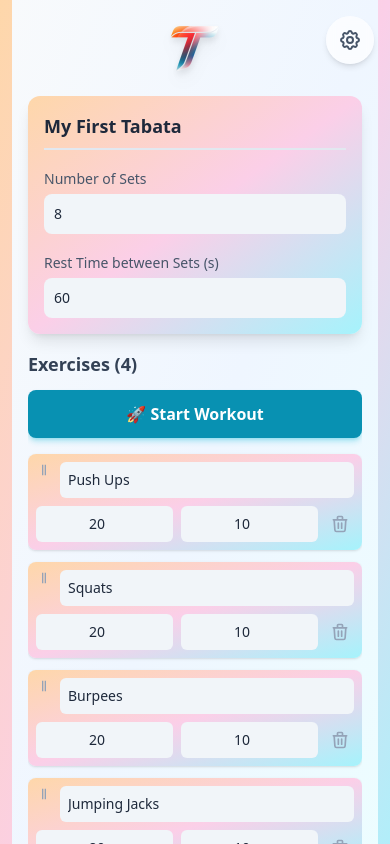
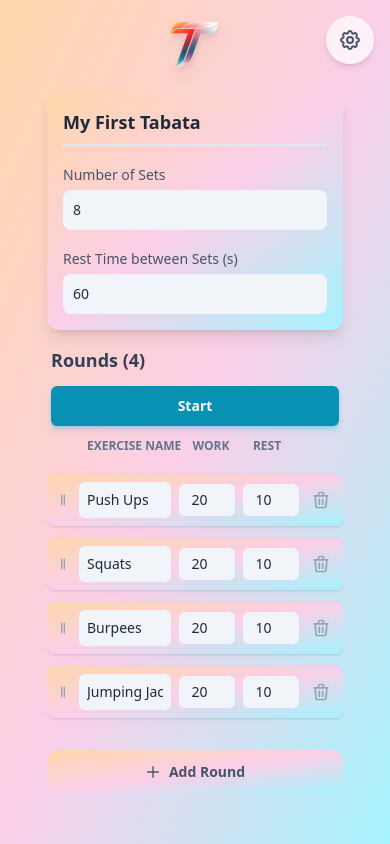
Before and after one commit to Chandigarh-coder/tabata-timer-pro, a React (Vite) app: page / in a window 390 px wide. Built offline with nearby package versions, Linux system fonts and the light colour scheme.

Commit message:
RESPONSIVE

```diff
--- a/components/TimerDisplay.tsx
+++ b/components/TimerDisplay.tsx
@@ -402,21 +402,21 @@ const TimerDisplay: React.FC<TimerDisplayProps> = ({
   const sonicPhaseBase = sonicPhase === 'listen' ? 60 * 60 : 10 * 60;
 
   return (
-    <div className="min-h-screen bg-gradient-to-br from-slate-50 via-blue-50 to-cyan-50 dark:from-slate-900 dark:via-slate-900 dark:to-slate-800 flex flex-col items-center justify-center px-4 sm:px-6 lg:px-8 py-6 gap-4 sm:gap-6 overflow-x-hidden">
+    <div className="flex flex-col items-center justify-center min-h-[100svh] px-3 sm:px-4 py-0 sm:py-0 gap-2 sm:gap-3 overflow-x-hidden">
       {/* Sonic Mode status bar */}
       {isSonicModeActive && (
-        <div className="w-full max-w-sm sm:max-w-md lg:max-w-lg bg-slate-100 dark:bg-slate-800 rounded-xl p-3 sm:p-4 shadow-lg mx-auto">
-          <div className="flex justify-between items-center mb-2">
-            <span className="text-sm sm:text-base font-medium text-slate-700 dark:text-slate-300 truncate">
+        <div className="w-full max-w-[18rem] bg-slate-100 dark:bg-slate-800 rounded-lg p-1.5 mb-2 mx-auto">
+          <div className="flex justify-between items-center mb-1">
+            <span className="text-sm font-medium text-slate-700 dark:text-slate-300 truncate">
               Sonic Mode: {sonicPhase === 'listen' ? 'Active' : 'Ear Rest'}
             </span>
-            <span className="text-xs sm:text-sm text-slate-500 dark:text-slate-400 font-mono">
+            <span className="text-xs text-slate-500 dark:text-slate-400">
               {Math.floor(sonicTimeLeft / 60)}:{String(sonicTimeLeft % 60).padStart(2, '0')}
             </span>
           </div>
-          <div className="w-full bg-slate-200 dark:bg-slate-700 rounded-full h-2 sm:h-2.5">
+          <div className="w-full bg-slate-200 dark:bg-slate-700 rounded-full h-1.5">
             <div
-              className={`h-2 sm:h-2.5 rounded-full transition-all duration-1000 ${sonicPhase === 'listen' ? 'bg-blue-500' : 'bg-green-500'}`}
+              className={`h-1.5 rounded-full ${sonicPhase === 'listen' ? 'bg-blue-500' : 'bg-green-500'}`}
               style={{ width: `${(sonicTimeLeft / sonicPhaseBase) * 100}%` }}
             />
           </div>
@@ -424,102 +424,77 @@ const TimerDisplay: React.FC<TimerDisplayProps> = ({
       )}
 
       {/* Main timer display */}
-      <div className="w-full max-w-sm sm:max-w-md lg:max-w-lg mx-auto">
-        {/* Status info */}
-        <div className="text-center mb-4 sm:mb-6">
-          <p className="text-sm sm:text-base text-slate-500 dark:text-slate-400 px-2 leading-tight">
-            Set {currentSet}/{workout.sets} · Exercise {phase === 'set_rest' ? workout.rounds.length : (currentRoundIndex + 1)}/{workout.rounds.length}
+      <div className="w-full max-w-sm sm:max-w-md mb-1 mx-auto">
+        <div className="text-center mb-1">
+          <p className="text-xs sm:text-sm text-slate-500 dark:text-slate-400 px-2 leading-tight">
+            Set {currentSet}/{workout.sets} · Round {phase === 'set_rest' ? workout.rounds.length : (currentRoundIndex + 1)}/{workout.rounds.length}
           </p>
         </div>
 
-        {/* Circular timer */}
-        <div className="relative">
         <CircularProgress progress={progress} colorClass={phaseInfo.color}>
-            <div className={`text-sm sm:text-base font-bold uppercase tracking-widest mb-1 sm:mb-2 ${phaseInfo.color}`}>
+          <div className={`text-xs sm:text-sm font-bold uppercase tracking-widest ${phaseInfo.color}`}>
             {phaseInfo.text}
           </div>
-            <div className="font-mono font-bold text-[clamp(1.5rem,8vw,3rem)] sm:text-[clamp(2rem,6vw,3.5rem)] my-2 sm:my-3">
+          <div className="font-mono font-bold my-1 sm:my-2 text-[clamp(20px,10vw,40px)]">
             {String(Math.floor(timeLeftInPhase / 60)).padStart(2, '0')}:{String(timeLeftInPhase % 60).padStart(2, '0')}
           </div>
-            <div className="text-base sm:text-lg lg:text-xl font-semibold px-3 sm:px-4 max-w-[90%] text-center">
-              {phase === 'work' && currentRound?.exerciseName && (
-                <div className="truncate">
-                  {currentRound.exerciseName}
-                </div>
-              )}
+          <div className="text-sm sm:text-base md:text-lg font-semibold h-8 sm:h-10 px-2 max-w-[85%] whitespace-nowrap overflow-hidden text-ellipsis mx-auto leading-tight">
+            {phase === 'work' && currentRound?.exerciseName}
           </div>
         </CircularProgress>
-        </div>
 
-        {/* Next exercise info */}
-        <div className="mt-4 sm:mt-6 h-6 sm:h-8 text-center">
+        <div className="mt-2 sm:mt-3 md:mt-4 h-4 sm:h-5 text-center">
           {phase !== 'set_rest' && phase !== 'finished' && phase !== 'prepare' && currentRound && (
-            <p className="text-sm sm:text-base text-slate-500 dark:text-slate-400 px-4">
-              <span className="text-slate-400 dark:text-slate-500">Next:</span>{' '}
-              <span className="font-medium">
-                {phase === 'work' ? 'Rest' : (currentRoundIndex < workout.rounds.length - 1 ? workout.rounds[currentRoundIndex + 1]?.exerciseName : 'Set Rest')}
-              </span>
+            <p className="text-xs sm:text-sm text-slate-500 dark:text-slate-400 px-3 truncate">
+              Next: {phase === 'work' ? 'Rest' : (currentRoundIndex < workout.rounds.length - 1 ? workout.rounds[currentRoundIndex + 1]?.exerciseName : 'Set Rest')}
             </p>
           )}
         </div>
       </div>
 
-      {/* Control buttons */}
-      <div className="flex justify-center gap-4 sm:gap-6 mt-4 sm:mt-6">
+      <div className="mt-2 flex justify-center space-x-3">
         <button
           onClick={handleStop}
-          className="p-3 sm:p-4 rounded-full bg-slate-200 dark:bg-slate-700 hover:bg-slate-300 dark:hover:bg-slate-600 text-slate-600 dark:text-slate-200 transition-all hover:scale-110 shadow-lg"
+          className="px-3.5 py-1.5 rounded-full bg-slate-200 dark:bg-slate-700 hover:bg-slate-300 dark:hover:bg-slate-600 text-slate-600 dark:text-slate-200 transition"
           aria-label="Stop timer"
         >
-          <StopIcon className="w-6 h-6 sm:w-7 sm:h-7" />
+          <StopIcon className="w-6 h-6" />
         </button>
         <button
           onClick={() => setPaused(!isPaused)}
-          className="p-4 sm:p-5 rounded-full bg-brand-cyan-600 hover:bg-brand-cyan-700 text-white shadow-lg hover:shadow-xl transition-all hover:scale-110"
+          className="px-3.5 py-1.5 rounded-full bg-brand-cyan-600 hover:bg-brand-cyan-700 text-white shadow-md transform hover:scale-105 transition"
           aria-label={isPaused ? 'Resume' : 'Pause'}
         >
-          {isPaused ? <PlayIcon className="w-7 h-7 sm:w-8 sm:h-8" /> : <PauseIcon className="w-7 h-7 sm:w-8 sm:h-8" />}
+          {isPaused ? <PlayIcon className="w-6 h-6" /> : <PauseIcon className="w-6 h-6" />}
         </button>
       </div>
 
-      {/* Volume indicator and warnings (Sonic Mode) */}
+      {/* Volume indicator (Sonic Mode listening) */}
       {isSonicModeActive && (
-        <div className="w-full max-w-sm sm:max-w-md lg:max-w-lg mx-auto space-y-3 sm:space-y-4">
-          {/* Volume meter */}
-          <div className="bg-slate-100 dark:bg-slate-800 rounded-xl p-3 sm:p-4 shadow-lg">
-            <div className="flex justify-between text-sm mb-2">
-              <span className="text-slate-500 dark:text-slate-400">Audio Level</span>
-              <span className="text-slate-500 dark:text-slate-400 font-mono">{Math.round(volume)}%</span>
+        <div className="mt-1.5 w-full max-w-[16rem]">
+          <div className="flex justify-between text-xs mb-1">
+            <span className="text-slate-500 dark:text-slate-400">Listening</span>
+            <span className="text-slate-500 dark:text-slate-400">{Math.round(volume)}%</span>
           </div>
-            <div className="w-full bg-slate-200 dark:bg-slate-700 rounded-full h-2 sm:h-2.5">
+          <div className="w-full bg-slate-200 dark:bg-slate-700 rounded-full h-1.5">
             <div
-                className={`h-2 sm:h-2.5 rounded-full transition-all duration-300 ${volume > 60 ? 'bg-red-500' : 'bg-green-500'}`}
+              className={`h-1.5 rounded-full ${volume > 60 ? 'bg-red-500' : 'bg-green-500'}`}
               style={{ width: `${Math.min(100, volume)}%` }}
             />
           </div>
-            <p className="text-xs sm:text-sm mt-2 text-center">
-              {volume > 60 ? (
-                <span className="text-red-500 dark:text-red-400">⚠️ Volume too high! Lower to protect hearing</span>
-              ) : (
-                <span className="text-green-600 dark:text-green-400">✓ Safe listening level</span>
-              )}
+          <p className="text-[10px] mt-0.5 text-slate-500 dark:text-slate-400">
+            {volume > 60 ? '⚠️ Volume too high! Lower to protect your hearing' : 'Volume at safe level'}
           </p>
         </div>
+      )}
 
-          {/* Safety info */}
-          <div className="bg-blue-50 dark:bg-blue-900/20 rounded-xl p-3 sm:p-4 text-center">
+      {isSonicModeActive && (
+        <div className="mt-1 w-full max-w-[18rem] mx-auto px-3 text-[11px] text-center text-slate-600 dark:text-slate-300">
           {sonicPhase === 'listen' ? (
-              <p className="text-sm sm:text-base text-blue-700 dark:text-blue-300">
-                🎧 Keep volume under 60% for safe listening<br />
-                <span className="text-xs sm:text-sm opacity-75">(WHO 60/60 rule)</span>
-              </p>
+            <p className="whitespace-normal break-words">🎧 Keep volume under 60% for safe listening (WHO 60/60 rule)</p>
           ) : (
-              <p className="text-sm sm:text-base text-orange-700 dark:text-orange-300">
-                🛑 Remove earbuds and rest in quiet environment<br />
-                <span className="text-xs sm:text-sm opacity-75">(&lt;55 dBA recommended)</span>
-              </p>
+            <p className="whitespace-normal break-words">🛑 Remove earbuds and rest in quiet environment (&lt;55 dBA)</p>
           )}
-          </div>
         </div>
       )}
     </div>
--- a/components/WorkoutSetup.tsx
+++ b/components/WorkoutSetup.tsx
@@ -20,55 +20,54 @@ const RoundCard: React.FC<{
 }> = ({ round, index, updateRound, removeRound, onDragStart, onDragEnter, onDragEnd, onDragOver }) => {
   return (
     <div
-      className="bg-gradient-to-br from-orange-200 via-pink-200 to-cyan-200 dark:from-red-900 dark:via-purple-900 dark:to-teal-700 p-2 sm:p-3 rounded-lg shadow transition-shadow"
+      className="bg-gradient-to-br from-orange-200 via-pink-200 to-cyan-200 dark:from-red-900 dark:via-purple-900 dark:to-teal-700 p-2 sm:p-3 rounded-lg shadow flex items-center space-x-2 sm:space-x-3 transition-shadow"
       draggable
       onDragStart={() => onDragStart(index)}
       onDragEnter={(e) => onDragEnter(e, index)}
       onDragEnd={onDragEnd}
       onDragOver={onDragOver}
     >
-      {/* Mobile: Stack vertically, Desktop: Horizontal flex */}
-      <div className="grid grid-cols-[auto_1fr_auto] gap-2 sm:flex sm:items-center sm:space-x-3 sm:gap-0">
-        {/* Drag handle */}
-        <div className="cursor-move text-slate-400 dark:text-slate-500 row-start-1 col-start-1 sm:row-auto sm:col-auto">
+      {/* Drag handle - smaller on mobile */}
+      <div className="cursor-move text-slate-400 dark:text-slate-500 flex-shrink-0">
         <GripVerticalIcon className="w-4 h-4 sm:w-5 sm:h-5"/>
       </div>
 
-        {/* Exercise name - spans full width on mobile */}
+      {/* Exercise name - responsive */}
       <input
         type="text"
         placeholder="Exercise Name"
         value={round.exerciseName}
         onChange={(e) => updateRound(index, 'exerciseName', e.target.value)}
-          className="col-span-2 sm:col-span-1 sm:flex-grow bg-slate-100 dark:bg-slate-700 text-slate-800 dark:text-slate-100 rounded-md p-2 focus:ring-2 focus:ring-brand-cyan-500 border-transparent focus:border-transparent text-sm sm:text-base"
+        className="flex-grow min-w-0 bg-slate-100 dark:bg-slate-700 text-slate-800 dark:text-slate-100 rounded-md p-2 focus:ring-2 focus:ring-brand-cyan-500 border-transparent focus:border-transparent text-sm sm:text-base"
       />
 
-        {/* Number inputs - side by side on mobile, inline on desktop */}
-        <div className="col-span-3 grid grid-cols-[1fr_1fr_auto] gap-2 items-center sm:contents">
+      {/* Work time - responsive width */}
       <input
         type="number"
         min="0"
         value={round.workTime}
         onChange={(e) => updateRound(index, 'workTime', parseInt(e.target.value) || 0)}
-            className="w-full sm:w-16 lg:w-20 bg-slate-100 dark:bg-slate-700 text-slate-800 dark:text-slate-100 rounded-md p-2 focus:ring-2 focus:ring-brand-cyan-500 border-transparent focus:border-transparent text-center text-sm sm:text-base"
+        className="w-14 sm:w-16 md:w-20 bg-slate-100 dark:bg-slate-700 text-slate-800 dark:text-slate-100 rounded-md p-1.5 sm:p-2 focus:ring-2 focus:ring-brand-cyan-500 border-transparent focus:border-transparent text-center text-sm sm:text-base flex-shrink-0"
         aria-label="Work time in seconds"
       />
+
+      {/* Rest time - responsive width */}
       <input
         type="number"
         min="0"
         value={round.restTime}
         onChange={(e) => updateRound(index, 'restTime', parseInt(e.target.value) || 0)}
-            className="w-full sm:w-16 lg:w-20 bg-slate-100 dark:bg-slate-700 text-slate-800 dark:text-slate-100 rounded-md p-2 focus:ring-2 focus:ring-brand-cyan-500 border-transparent focus:border-transparent text-center text-sm sm:text-base"
+        className="w-14 sm:w-16 md:w-20 bg-slate-100 dark:bg-slate-700 text-slate-800 dark:text-slate-100 rounded-md p-1.5 sm:p-2 focus:ring-2 focus:ring-brand-cyan-500 border-transparent focus:border-transparent text-center text-sm sm:text-base flex-shrink-0"
         aria-label="Rest time in seconds"
       />
+
+      {/* Delete button - touch-friendly */}
       <button
         onClick={() => removeRound(index)}
-            className="text-slate-400 hover:text-red-500 dark:text-slate-500 dark:hover:text-red-400 p-1 sm:p-0"
+        className="text-slate-400 hover:text-red-500 dark:text-slate-500 dark:hover:text-red-400 p-1 flex-shrink-0 transition-colors"
       >
         <TrashIcon className="w-5 h-5 sm:w-6 sm:h-6" />
       </button>
-        </div>
-      </div>
     </div>
   );
 };
@@ -134,75 +133,73 @@ const WorkoutSetup: React.FC<WorkoutSetupProps> = ({ workout, setWorkout, onStar
   }
 
   return (
-    <div className="min-h-screen bg-gradient-to-br from-slate-50 via-blue-50 to-cyan-50 dark:from-slate-900 dark:via-slate-900 dark:to-slate-800">
-      <div className="container mx-auto px-4 sm:px-6 lg:px-8 py-4 sm:py-6 max-w-4xl h-full flex flex-col">
+    <div className="min-h-screen">
+      <div className="p-3 sm:p-4 md:p-6 max-w-xs sm:max-w-2xl md:max-w-3xl lg:max-w-4xl mx-auto h-full flex flex-col">
         {/* Header */}
-        <header className="flex-shrink-0 space-y-4 sm:space-y-6">
-          <div className="text-center">
+        <div className="flex-shrink-0">
+          <div className="flex justify-center mb-4">
             <img
               src="/logo.png"
               alt="Tabata Timer Pro Logo"
-              className="w-16 sm:w-20 lg:w-28 h-auto mx-auto drop-shadow-lg"
+              className="w-16 sm:w-20 md:w-28 max-w-xs h-auto drop-shadow-lg"
             />
           </div>
-
-          <div className="bg-gradient-to-br from-orange-200 via-pink-200 to-cyan-200 dark:from-red-900 dark:via-purple-900 dark:to-teal-700 p-4 sm:p-6 rounded-xl shadow-lg">
+          <div className="bg-gradient-to-br from-orange-200 via-pink-200 to-cyan-200 dark:from-red-900 dark:via-purple-900 dark:to-teal-700 p-4 sm:p-5 rounded-xl shadow-lg">
             <input
               type="text"
               placeholder="My First Tabata"
               value={workout.name}
               onChange={(e) => updateWorkout('name', e.target.value)}
-              className="w-full bg-transparent text-lg sm:text-xl lg:text-2xl font-bold text-slate-800 dark:text-slate-100 border-b-2 border-slate-200 dark:border-slate-700 focus:border-brand-cyan-500 focus:outline-none focus:ring-0 pb-2 mb-4 placeholder:text-slate-500 dark:placeholder:text-slate-400"
+              className="w-full bg-transparent text-lg sm:text-xl font-bold text-slate-800 dark:text-slate-100 border-b-2 border-slate-200 dark:border-slate-700 focus:border-brand-cyan-500 focus:outline-none focus:ring-0 pb-2 mb-4"
             />
-
-            <div className="grid grid-cols-1 sm:grid-cols-2 gap-4 lg:gap-6">
-              <label className="block space-y-1">
+            <div className="grid grid-cols-1 sm:grid-cols-2 gap-4">
+              <label className="block">
                 <span className="text-slate-600 dark:text-slate-400 text-sm font-medium">Number of Sets</span>
                 <input
                   type="number"
                   min="1"
                   value={workout.sets}
                   onChange={(e) => updateWorkout('sets', parseInt(e.target.value))}
-                  className="block w-full bg-slate-100 dark:bg-slate-700 text-slate-800 dark:text-slate-100 rounded-lg p-2.5 focus:ring-2 focus:ring-brand-cyan-500 border-transparent text-sm sm:text-base"
+                  className="mt-1 block w-full bg-slate-100 dark:bg-slate-700 text-slate-800 dark:text-slate-100 rounded-lg p-2.5 focus:ring-2 focus:ring-brand-cyan-500 border-transparent text-sm sm:text-base"
                 />
               </label>
-              <label className="block space-y-1">
+              <label className="block">
                 <span className="text-slate-600 dark:text-slate-400 text-sm font-medium">Rest Time between Sets (s)</span>
                 <input
                   type="number"
                   min="0"
                   value={workout.setRestTime}
                   onChange={(e) => updateWorkout('setRestTime', parseInt(e.target.value))}
-                  className="block w-full bg-slate-100 dark:bg-slate-700 text-slate-800 dark:text-slate-100 rounded-lg p-2.5 focus:ring-2 focus:ring-brand-cyan-500 border-transparent text-sm sm:text-base"
+                  className="mt-1 block w-full bg-slate-100 dark:bg-slate-700 text-slate-800 dark:text-slate-100 rounded-lg p-2.5 focus:ring-2 focus:ring-brand-cyan-500 border-transparent text-sm sm:text-base"
                 />
               </label>
             </div>
           </div>
-        </header>
+        </div>
 
         {/* Scrollable Rounds List */}
-        <main className="flex-grow py-4 sm:py-6 overflow-y-auto min-h-0">
-          <div className="flex flex-col sm:flex-row sm:items-center sm:justify-between gap-3 mb-4 sm:mb-6">
-            <h2 className="text-lg sm:text-xl font-bold text-slate-700 dark:text-slate-200">
-              Exercises ({workout.rounds.length})
+        <div className="flex-grow py-4 sm:py-6 overflow-y-auto min-h-0">
+          <div className="flex flex-col sm:flex-row sm:items-center mb-3 px-1 gap-3 sm:gap-0">
+            <h2 className="text-lg sm:text-xl font-bold text-slate-700 dark:text-slate-200 flex-1">
+              Rounds ({workout.rounds.length})
             </h2>
             <button
               onClick={onStart}
-              className="w-full sm:w-auto px-6 py-3 bg-brand-cyan-600 hover:bg-brand-cyan-700 text-white font-bold rounded-lg shadow-md shadow-brand-cyan-500/30 transition-all hover:shadow-lg hover:scale-[1.02]"
-              aria-label="Start workout"
+              className="px-4 sm:px-6 py-2.5 sm:py-3 bg-brand-cyan-600 hover:bg-brand-cyan-700 text-white font-bold rounded-md sm:rounded-none shadow-md shadow-brand-cyan-500/30 transition-colors text-sm sm:text-base"
+              aria-label="Start"
             >
-              🚀 Start Workout
+              Start
             </button>
+            <div className="hidden sm:block flex-1"></div>
           </div>
 
           <div className="space-y-3">
-              {/* Header - hide on mobile, show on tablet+ */}
-              <div className="hidden sm:flex items-center text-xs uppercase text-slate-500 dark:text-slate-400 font-bold px-4 pb-2">
-                  <span className="w-5 mr-3"></span>
-                  <span className="flex-grow">Exercise Name</span>
-                  <span className="w-16 lg:w-20 text-center">Work</span>
-                  <span className="w-16 lg:w-20 text-center">Rest</span>
-                  <span className="w-6 ml-3"></span>
+              <div className="flex items-center text-xs uppercase text-slate-500 dark:text-slate-400 font-bold px-4 pb-2">
+                  <span className="w-4 sm:w-5 mr-2 sm:mr-3 flex-shrink-0"></span>
+                  <span className="flex-grow min-w-0">Exercise Name</span>
+                  <span className="w-14 sm:w-16 md:w-20 text-center flex-shrink-0">Work</span>
+                  <span className="w-14 sm:w-16 md:w-20 text-center flex-shrink-0">Rest</span>
+                  <span className="w-6 sm:w-7 ml-2 sm:ml-3 flex-shrink-0"></span>
               </div>
               {workout.rounds.map((round, index) => (
                   <RoundCard
@@ -218,18 +215,18 @@ const WorkoutSetup: React.FC<WorkoutSetupProps> = ({ workout, setWorkout, onStar
                   />
               ))}
           </div>
-        </main>
+        </div>
 
-        {/* Footer */}
-        <footer className="flex-shrink-0 py-4 sm:py-6">
+        {/* Footer Buttons */}
+        <div className="py-4 flex items-stretch gap-4 flex-shrink-0">
           <button
             onClick={addRound}
-            className="w-full flex items-center justify-center space-x-2 bg-gradient-to-br from-orange-200 via-pink-200 to-cyan-200 dark:from-red-900 dark:via-purple-900 dark:to-teal-700 text-slate-600 dark:text-slate-300 hover:opacity-90 font-semibold py-3 px-4 rounded-xl transition-all hover:shadow-md hover:scale-[1.01]"
+            className="w-full flex items-center justify-center space-x-2 bg-gradient-to-br from-orange-200 via-pink-200 to-cyan-200 dark:from-red-900 dark:via-purple-900 dark:to-teal-700 text-slate-600 dark:text-slate-300 hover:bg-slate-300 dark:hover:bg-slate-700 font-semibold py-3 px-4 rounded-xl transition text-sm sm:text-base"
           >
-            <PlusIcon className="w-5 h-5" />
-            <span className="text-sm sm:text-base">Add Exercise</span>
+            <PlusIcon className="w-4 h-4 sm:w-5 sm:h-5" />
+            <span>Add Round</span>
           </button>
-        </footer>
+        </div>
       </div>
     </div>
   );
```
Lines whose indentation alone changed are shown as unchanged.
